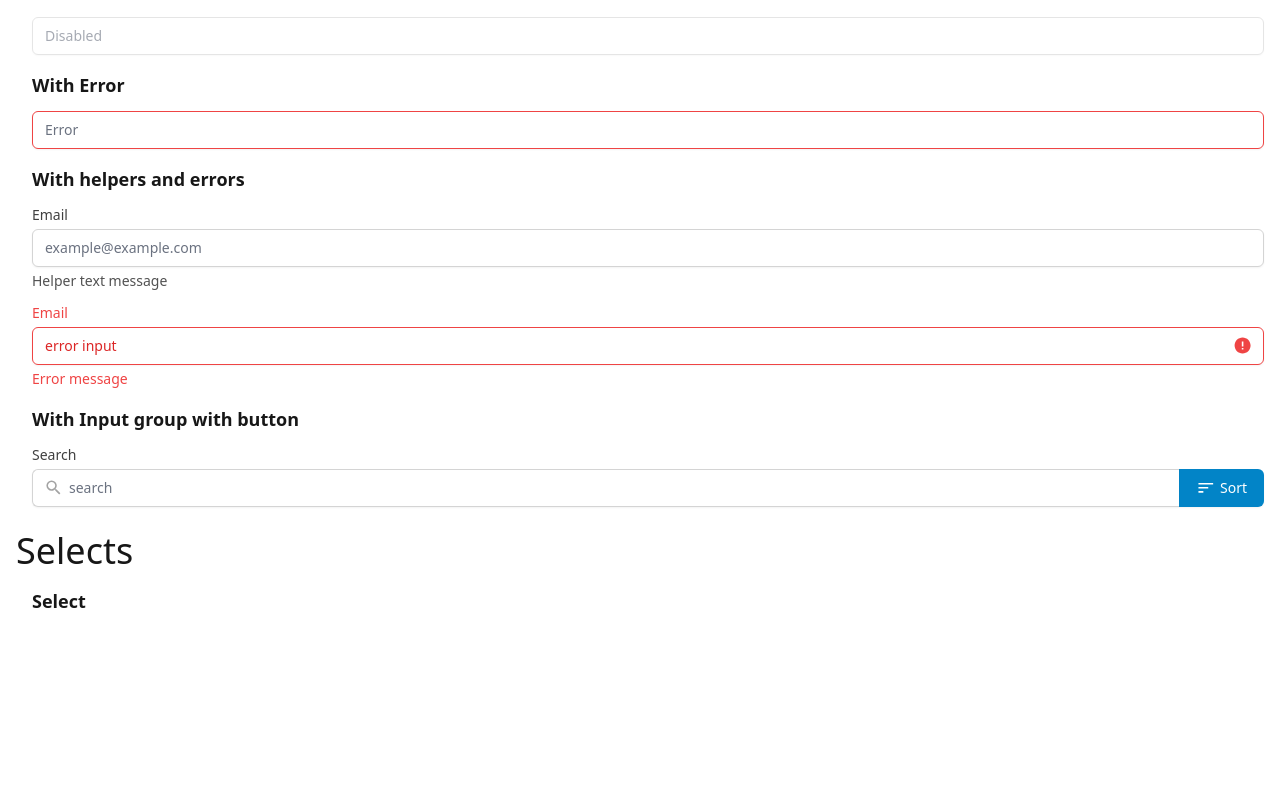
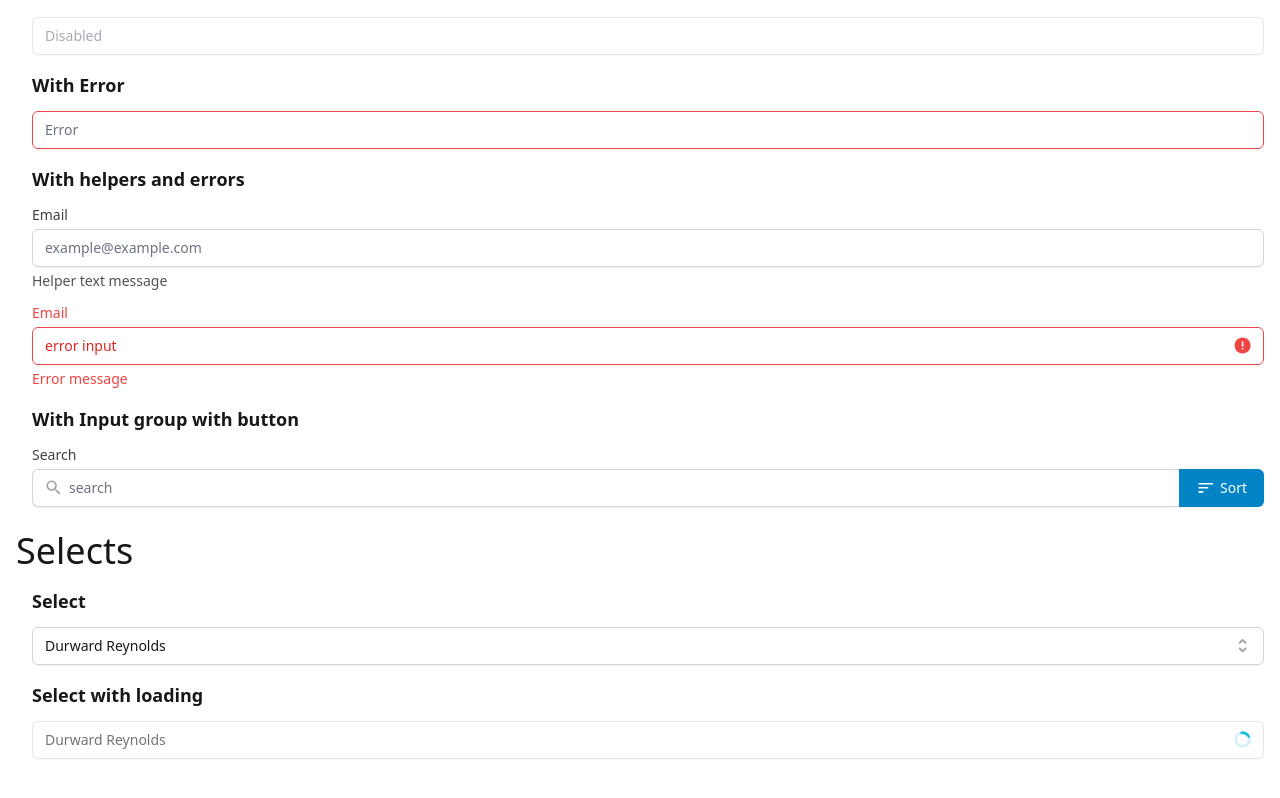
Before and after one commit to mohamedmagdy17593/mm-ui, a React (Vite) app: page / in a window 1280 px wide. Shown: the part 2185-2983 px from the top of the page. Before the commit the page ends 2828 px from the top, so only its background shows below. Built offline with nearby package versions, Linux system fonts and the light colour scheme.

Commit message:
add select component

```diff
--- a/package.json
+++ b/package.json
@@ -8,6 +8,7 @@
     "preview": "vite preview"
   },
   "dependencies": {
+    "@headlessui/react": "^1.4.3",
     "@tailwindcss/forms": "^0.4.0",
     "autoprefixer": "^10.4.2",
     "clsx": "^1.1.1",
--- a/src/App.tsx
+++ b/src/App.tsx
@@ -4,7 +4,7 @@ import SelectExample from './components/Select/SelectExample'
 
 function App() {
   return (
-    <div className="p-4 flex flex-col gap-6">
+    <div className="p-4 flex flex-col gap-6 mb-[600px]">
       <ButtonExample />
 
       <InputExample />
--- a/src/components/Button/Button.tsx
+++ b/src/components/Button/Button.tsx
@@ -67,6 +67,7 @@ const Button = React.forwardRef<HTMLButtonElement, ButtonProps>(function (
       ...(as === 'button' && { type: 'button' }),
       className: classes,
       disabled,
+      ref: buttonRef,
       ...rest,
     },
     childrenUi,
--- a/src/components/Input/Input.module.scss
+++ b/src/components/Input/Input.module.scss
@@ -1,5 +1,5 @@
 .input {
-  @apply shadow-sm focus:ring-sky-500 focus:border-sky-500 block w-full sm:text-sm border-neutral-300;
+  @apply form-input shadow-sm focus:ring-sky-500 focus:border-sky-500 block w-full sm:text-sm border-neutral-300;
 }
 
 .input_xs {
--- a/src/components/Input/Input.tsx
+++ b/src/components/Input/Input.tsx
@@ -4,6 +4,7 @@ import styles from './Input.module.scss'
 import { CgSpinner } from 'react-icons/cg'
 
 export interface Props {
+  as?: keyof JSX.IntrinsicElements
   size?: 'xs' | 'sm' | 'md' | 'lg' | 'xl'
   error?: boolean
   rightIcon?: React.ReactNode
@@ -17,6 +18,7 @@ export type InputProps = React.PropsWithChildren<NativeAttrs & Props>
 
 const Input = React.forwardRef<HTMLInputElement, InputProps>(function (
   {
+    as = 'input',
     children,
     className,
     size = 'md',
@@ -43,14 +45,16 @@ const Input = React.forwardRef<HTMLInputElement, InputProps>(function (
 
   let hasIcon = leftIcon || rightIcon
 
-  let inputUi = (
-    <input
-      type="text"
-      disabled={disabled}
-      className={classes}
-      {...rest}
-      ref={ref}
-    ></input>
+  let inputUi = React.createElement(
+    as,
+    {
+      ...(as === 'input' && { type: 'text' }),
+      className: classes,
+      disabled,
+      ref,
+      ...rest,
+    },
+    children,
   )
 
   if (hasIcon) {
--- a/src/components/Select/Select.tsx
+++ b/src/components/Select/Select.tsx
@@ -1,35 +1,72 @@
-import React from 'react'
+import React, { useState } from 'react'
 import clsx from 'clsx'
-import styles from './Input.module.scss'
-import { CgSpinner } from 'react-icons/cg'
+import { Listbox } from '@headlessui/react'
+import Input, { InputProps } from '../Input/Input'
+import { HiSelector } from 'react-icons/hi'
 
-export interface Props {
-  size?: 'xs' | 'sm' | 'md' | 'lg' | 'xl'
-  error?: boolean
-  rightIcon?: React.ReactNode
-  leftIcon?: React.ReactNode
-  loading?: React.ReactNode
+export interface Option {
+  value: any
+  label: React.ReactNode
+  disabled: boolean
 }
 
-export type NativeAttrs = Omit<React.InputHTMLAttributes<unknown>, keyof Props>
+export type SelectProps = InputProps & {
+  value: any
+  onChange(value: any): void
+  options: Option[]
+}
 
-export type InputProps = React.PropsWithChildren<NativeAttrs & Props>
-
-const Select = React.forwardRef<HTMLInputElement, InputProps>(function (
-  {
-    children,
-    className,
-    size = 'md',
-    disabled,
-    error,
-    leftIcon,
-    rightIcon,
-    loading,
-    ...rest
-  },
+const Select = React.forwardRef<HTMLButtonElement, SelectProps>(function (
+  { options, className, value, onChange, disabled, loading, ...rest },
   ref,
 ) {
-  return null
+  if (loading) {
+    disabled = true
+  }
+
+  let selected = options.find((o) => o.value === value)
+
+  return (
+    <Listbox value={value} onChange={onChange} disabled={disabled}>
+      <div className="relative">
+        <Input
+          // @ts-ignore
+          as={Listbox.Button}
+          className={clsx(className, 'text-left')}
+          rightIcon={<HiSelector />}
+          loading={loading}
+          disabled={disabled}
+          // @ts-ignore
+          ref={ref}
+          {...rest}
+        >
+          {selected?.label}
+        </Input>
+
+        <Listbox.Options className="absolute bg-white mt-1 w-full rounded-md shadow-sm p-1 border border-neutral-300 text-neutral-600 focus:outline-none flex flex-col gap-0.5 z-50">
+          {options.map((option) => (
+            <Listbox.Option
+              className={({ active, selected }) =>
+                clsx(
+                  'cursor-pointer text-sm px-2 py-1 rounded border-neutral-300 ',
+                  {
+                    'bg-cyan-100 text-cyan-900': active && !selected,
+                    'bg-cyan-600 text-white': selected,
+                    'text-neutral-400': option.disabled,
+                  },
+                )
+              }
+              key={option.value}
+              value={option.value}
+              disabled={option.disabled}
+            >
+              {option.label}
+            </Listbox.Option>
+          ))}
+        </Listbox.Options>
+      </div>
+    </Listbox>
+  )
 })
 
 export default Select
--- a/src/components/Select/SelectExample.tsx
+++ b/src/components/Select/SelectExample.tsx
@@ -2,8 +2,11 @@ import Input from './Select'
 import { MdHome, MdError, MdSearch, MdSort } from 'react-icons/md'
 import Button from '../Button/Button'
 import Select from './Select'
+import { useState } from 'react'
 
 function SelectExample() {
+  let [value, setValue] = useState('1')
+
   return (
     <div>
       <h1 className="text-4xl">Selects</h1>
@@ -11,7 +14,33 @@ function SelectExample() {
       <div className="ml-4">
         <h2 className="mt-4 text-lg font-bold">Select</h2>
         <div className="mt-3 flex flex-col gap-4">
-          <Select></Select>
+          <Select
+            value={value}
+            onChange={(value) => setValue(value)}
+            options={[
+              { value: '1', label: 'Durward Reynolds', disabled: false },
+              { value: '2', label: 'Kenton Towne', disabled: false },
+              { value: '3', label: 'Therese Wunsch', disabled: false },
+              { value: '4', label: 'Benedict Kessler', disabled: true },
+              { value: '5', label: 'Katelyn Rohan', disabled: false },
+            ]}
+          ></Select>
+        </div>
+
+        <h2 className="mt-4 text-lg font-bold">Select with loading</h2>
+        <div className="mt-3 flex flex-col gap-4">
+          <Select
+            loading
+            value={value}
+            onChange={(value) => setValue(value)}
+            options={[
+              { value: '1', label: 'Durward Reynolds', disabled: false },
+              { value: '2', label: 'Kenton Towne', disabled: false },
+              { value: '3', label: 'Therese Wunsch', disabled: false },
+              { value: '4', label: 'Benedict Kessler', disabled: true },
+              { value: '5', label: 'Katelyn Rohan', disabled: false },
+            ]}
+          ></Select>
         </div>
       </div>
     </div>
--- a/tailwind.config.js
+++ b/tailwind.config.js
@@ -3,5 +3,5 @@ module.exports = {
   theme: {
     extend: {},
   },
-  plugins: [require('@tailwindcss/forms')],
+  plugins: [require('@tailwindcss/forms')({ strategy: 'class' })],
 }
```
Also changed, not shown: src/components/Select/Select.module.scss (deleted, +0 -35 lines), 1 other file (tests, documents, lock files or other folders).
